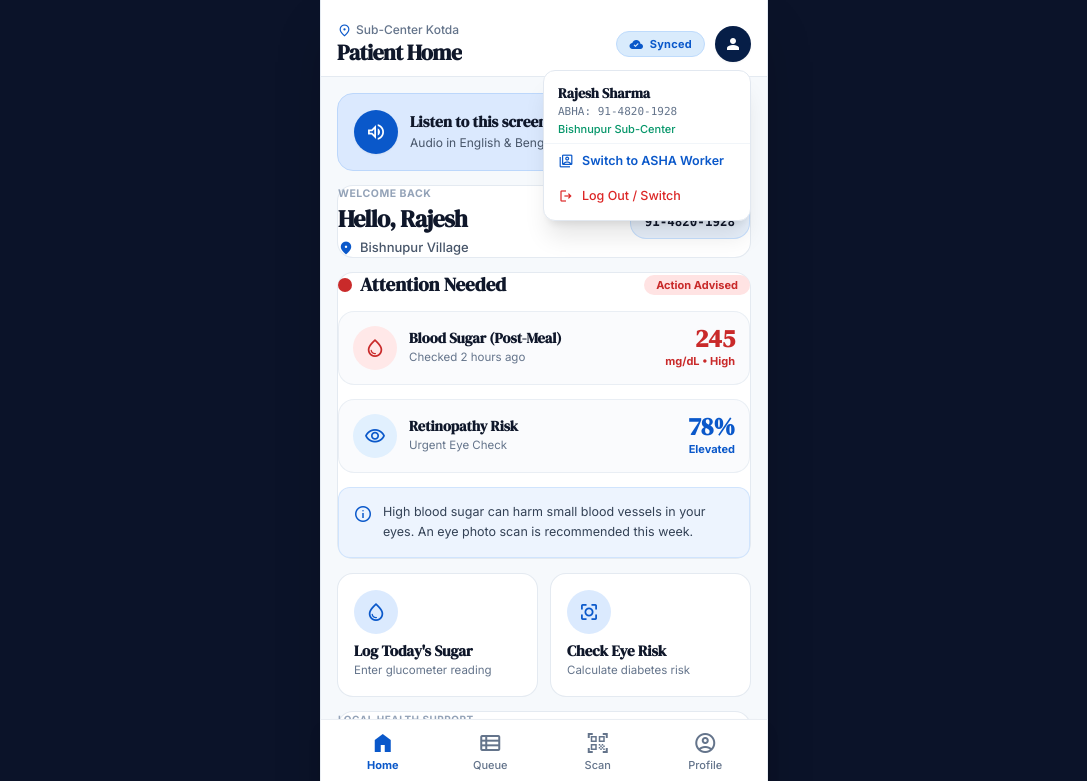
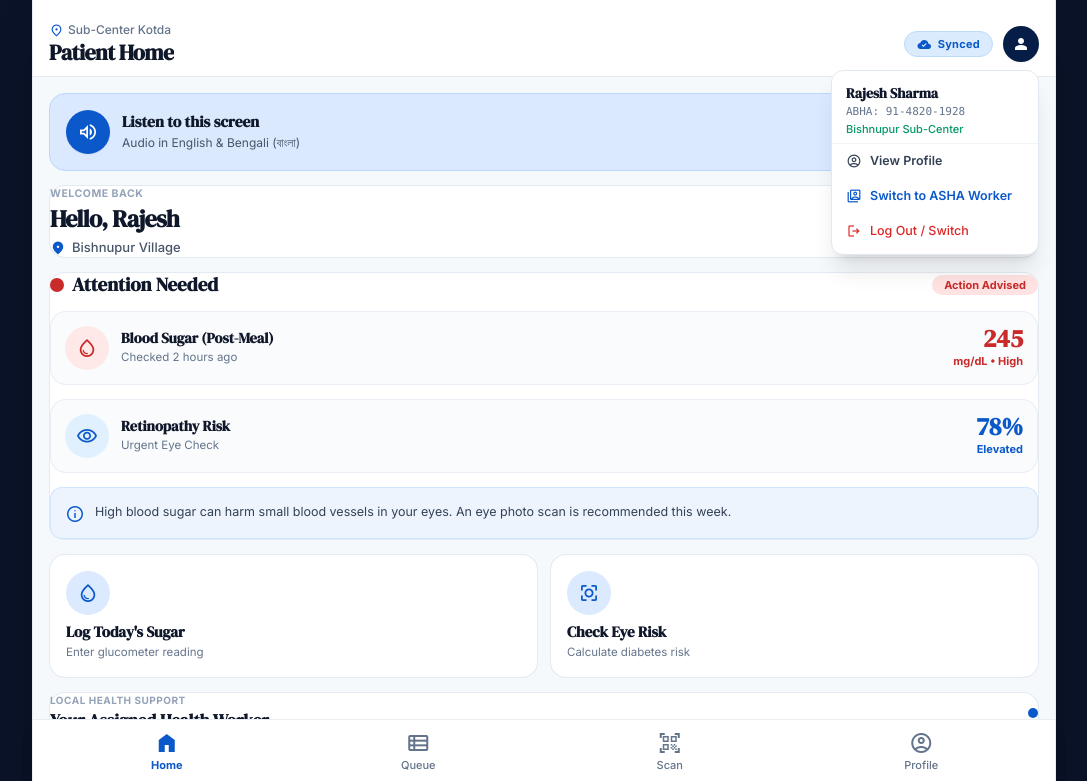
Before and after one commit to logicbysaha/Retisync, a website: page screens/02-patient-home.html in a window 1280 px wide. Both pictures are taken after a click on the button "person". Shown: the top 781 px of the page, without its empty margins (96-1183 px from the left). Drawn offline with nearby package versions, Linux system fonts and the light colour scheme; no server answers.

Commit message:
feat: add eye and sugar check, patient profile, and ASHA home screening screens

```diff
--- a/screens/02-patient-home.html
+++ b/screens/02-patient-home.html
@@ -72,8 +72,8 @@
     </div>
   </div>
 
-  <!-- GROUNDED APPLICATION FRAME (Exact match to screenshot) -->
-  <div class="w-full max-w-md bg-[#f6f9fc] min-h-screen shadow-2xl border-x border-slate-300/40 relative flex flex-col">
+  <!-- GROUNDED APPLICATION FRAME (Responsive Adaptive Canvas: Full-width on mobile, 2-col on Tablet/Desktop) -->
+  <div class="w-full max-w-md md:max-w-3xl lg:max-w-5xl bg-[#f6f9fc] min-h-screen shadow-2xl border-x border-slate-300/40 relative flex flex-col mx-auto">
 
     <!-- 1. Top Navigation Header -->
     <header class="sticky top-0 inset-x-0 z-40 bg-white border-b border-slate-200/90 shadow-2xs pt-safe">
@@ -100,10 +100,13 @@
                 <div class="text-[11px] text-slate-500 font-mono">ABHA: 91-4820-1928</div>
                 <div class="text-[11px] text-emerald-600 font-medium">Bishnupur Sub-Center</div>
               </div>
-              <a href="05-asha-field-worker-home.html" class="flex items-center gap-2 px-3.5 py-2 text-[12.5px] text-retisync-blue hover:bg-blue-50 font-semibold transition-colors">
+              <a href="patient-profile.html" class="flex items-center gap-2 px-3.5 py-2 text-[12.5px] text-slate-700 hover:bg-slate-50 font-semibold transition-colors">
+                <span class="material-symbols-outlined text-[16px]">account_circle</span> View Profile
+              </a>
+              <a href="asha-home.html" class="flex items-center gap-2 px-3.5 py-2 text-[12.5px] text-retisync-blue hover:bg-blue-50 font-semibold transition-colors">
                 <span class="material-symbols-outlined text-[16px]">switch_account</span> Switch to ASHA Worker
               </a>
-              <a href="01-asha-patient-dual-login.html" class="flex items-center gap-2 px-3.5 py-2 text-[12.5px] text-red-600 hover:bg-red-50 font-medium transition-colors">
+              <a href="login.html" class="flex items-center gap-2 px-3.5 py-2 text-[12.5px] text-red-600 hover:bg-red-50 font-medium transition-colors">
                 <span class="material-symbols-outlined text-[16px]">logout</span> Log Out / Switch
               </a>
             </div>
@@ -278,9 +281,9 @@
     </main>
 
     <!-- 8. Bottom Anchored Navigation Bar -->
-    <nav class="fixed bottom-0 left-1/2 -translate-x-1/2 w-full max-w-md z-40 bg-white border-t border-x border-slate-300/40 shadow-lg pb-safe">
+    <nav class="fixed bottom-0 left-1/2 -translate-x-1/2 w-full max-w-md md:max-w-3xl lg:max-w-5xl z-40 bg-white border-t border-x border-slate-300/40 shadow-lg pb-safe">
       <div class="flex justify-around items-center h-16 px-2">
-        <a href="02-patient-home.html" class="flex flex-col items-center justify-center min-w-[56px] text-retisync-blue font-bold">
+        <a href="patient-home.html" class="flex flex-col items-center justify-center min-w-[56px] text-retisync-blue font-bold">
           <span class="material-symbols-outlined text-[24px]" style="font-variation-settings: 'FILL' 1;">home</span>
           <span class="text-[11px] mt-0.5">Home</span>
         </a>
@@ -292,10 +295,10 @@
           <span class="material-symbols-outlined text-[24px]">qr_code_scanner</span>
           <span class="text-[11px] mt-0.5">Scan</span>
         </button>
-        <button id="navProfileBtn" type="button" class="flex flex-col items-center justify-center min-w-[56px] text-slate-500 hover:text-slate-800 font-medium transition-colors cursor-pointer" title="View Profile">
+        <a href="patient-profile.html" class="flex flex-col items-center justify-center min-w-[56px] text-slate-500 hover:text-slate-800 font-medium transition-colors" title="View Profile">
           <span class="material-symbols-outlined text-[24px]">account_circle</span>
           <span class="text-[11px] mt-0.5">Profile</span>
-        </button>
+        </a>
       </div>
     </nav>
 
```
Also changed, not shown: asha-home.html (+3 -3 lines), eye-sugar-check.html (+2 -2 lines), patient-home.html (+3 -3 lines), patient-profile.html (+2 -2 lines), screens/03-eye-sugar-check.html (+2 -2 lines), screens/04-patient-profile.html (+2 -2 lines), screens/05-asha-field-worker-home.html (+3 -3 lines).
